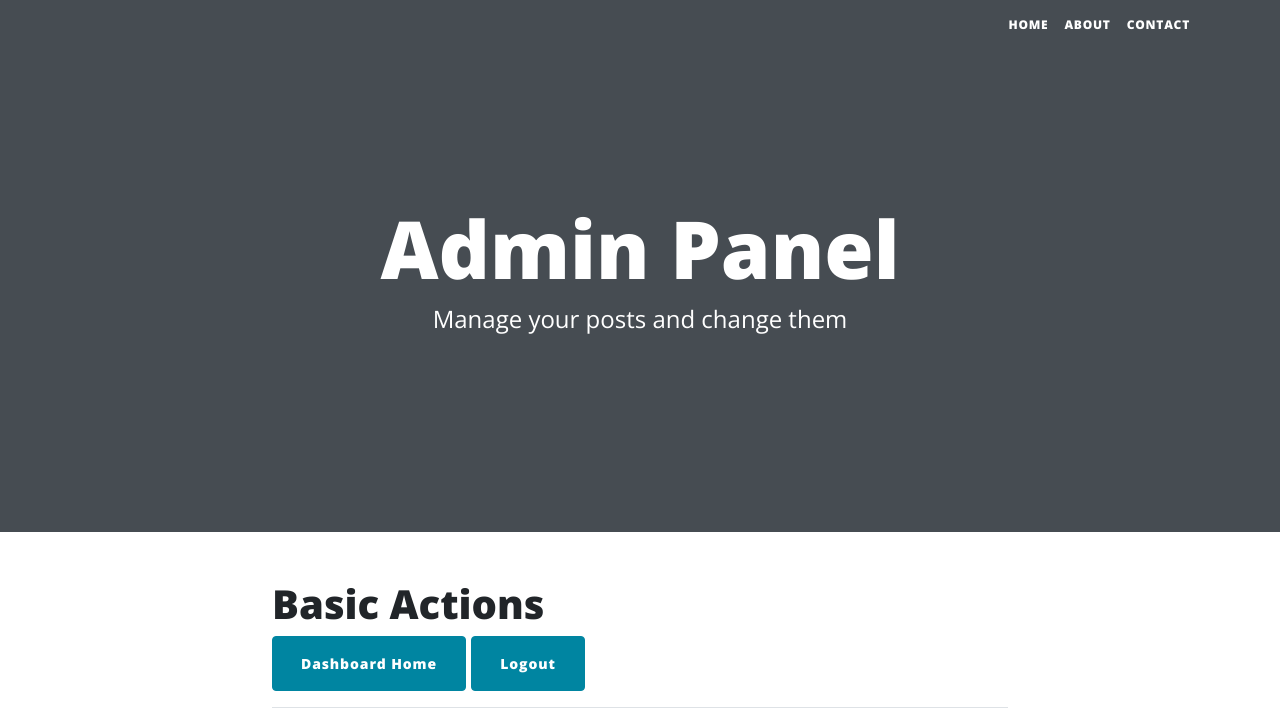
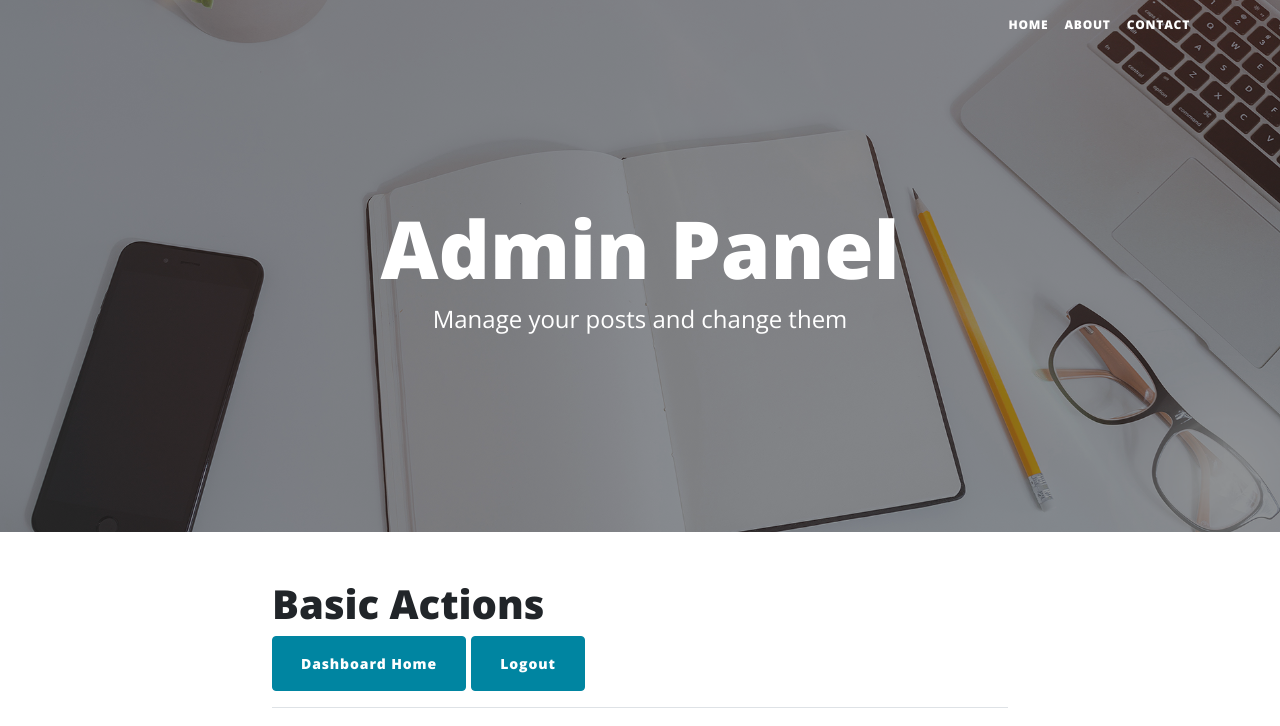
Before and after one commit to Shivu031/Blog_python_flask, a Flask app: template templates/edit.html in a window 1280 px wide. Shown: the top 726 px of the page. Run offline with Flask 3, Linux system fonts and the light colour scheme; the template is opened without the code that fills it, so the values that code supplies are empty; parts of the project's set-up code (start-up, migrations or seed data) failed here and were passed over; some libraries are stand-ins or nearby versions.

Commit message:
Issue related bg images fixes

```diff
--- a/main.py
+++ b/main.py
@@ -12,7 +12,7 @@ with open('config.json', 'r') as c:
     params = json.load(c)["params"]
 
 local_server = True
-app = Flask(__name__)
+app = Flask(__name__, static_folder='static')
 app.secret_key = 'super-secret-key'
 app.config.update(
     MAIL_SERVER = 'smtp.gmail.com',
--- a/templates/about.html
+++ b/templates/about.html
@@ -3,7 +3,7 @@
 <!-- Page Header -->
 <style>
   .about-header {
-    background-image: url("{{ url_for('static', filename='img/about-bg.jpg') }}");
+    background-image: url("{{ url_for('static', filename='img/about-bg.jpg') }}") !important;
   }
 </style>
 <header class="masthead about-header">
--- a/templates/contact.html
+++ b/templates/contact.html
@@ -4,7 +4,7 @@
 <!-- Page Header -->
 <style>
   .contact-header {
-    background-image: url("{{ url_for('static', filename='img/contact-bg.jpg') }}");
+    background-image: url("{{ url_for('static', filename='img/contact-bg.jpg') }}") !important;
   }
 </style>
 <header class="masthead contact-header">
--- a/templates/dashboard.html
+++ b/templates/dashboard.html
@@ -3,7 +3,7 @@
 <!-- Page Header -->
 <style>
   .dashboard-header {
-    background-image: url("{{ url_for('static', filename='img/home-bg.jpg') }}");
+    background-image: url("{{ url_for('static', filename='img/home-bg.jpg') }}") !important;
   }
 </style>
 <header class="masthead dashboard-header">
--- a/templates/edit.html
+++ b/templates/edit.html
@@ -3,7 +3,7 @@
 <!-- Page Header -->
 <style>
   .dashboard-header {
-    background-image: url("{{ url_for('static', filename='img/home-bg.jpg') }}");
+    background-image: url("{{ url_for('static', filename='img/home-bg.jpg') }}") !important;
   }
 </style>
 <header class="masthead dashboard-header">
--- a/templates/index.html
+++ b/templates/index.html
@@ -3,7 +3,7 @@
 <!-- Page Header -->
 <style>
   .index-header {
-    background-image: url("{{ url_for('static', filename='img/home-bg.jpg') }}");
+    background-image: url("{{ url_for('static', filename='img/home-bg.jpg') }}") !important;
   }
 </style>
 <header class="masthead index-header">
--- a/templates/post.html
+++ b/templates/post.html
@@ -3,7 +3,7 @@
 <!-- Page Header -->
 <style>
   .post-header {
-    background-image: url("{{ url_for('static', filename='img/post-bg.jpg') }}");
+    background-image: url("{{ url_for('static', filename='img/post-bg.jpg') }}") !important;
   }
 </style>
 <header class="masthead post-header">
```
